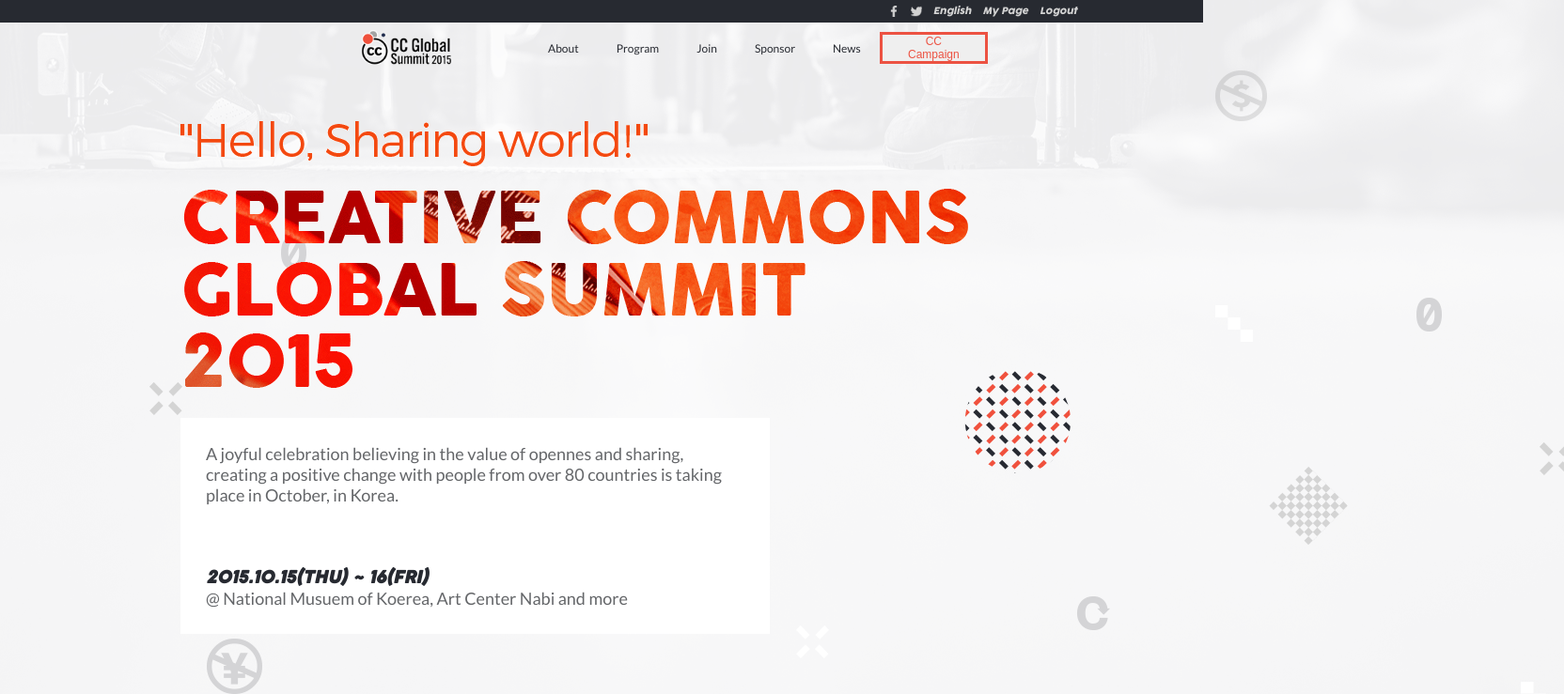
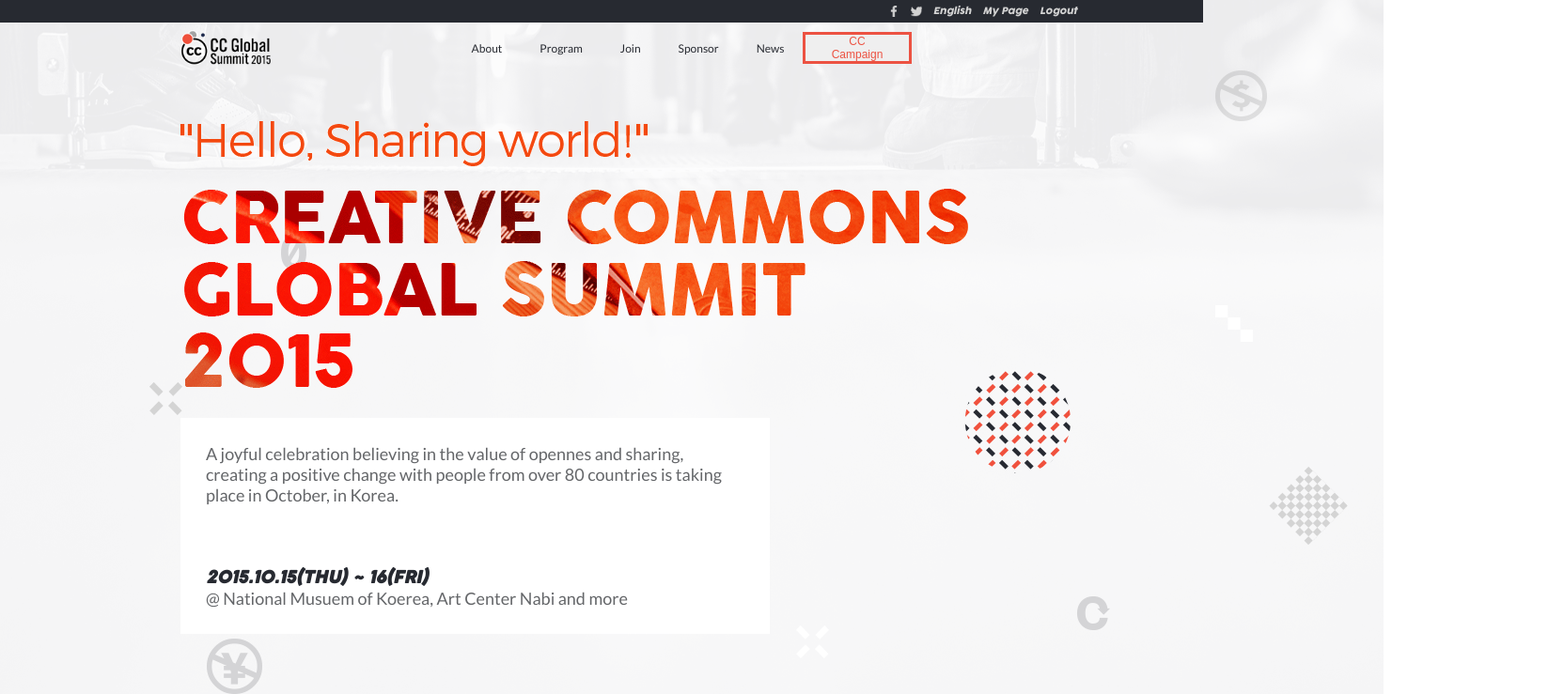
Before and after one commit to fabianofrank/conference-page, a website: page index.html in a window 1280 px wide. Shown: the top 739 px of the page at 94% size, 1664 px wide, since content can reach past the window. Drawn offline with Linux system fonts and the light colour scheme.

Commit message:
Add README.md

```diff
--- a/style.css
+++ b/style.css
@@ -142,7 +142,7 @@
 
 .nav-bar {
   display: flex;
-  margin: 0 30%;
+  margin: 0 15%;
   padding: 48px 0;
 }
 
@@ -161,11 +161,10 @@
 }
 
 .main-nav {
-  max-width: 45vw;
+  max-width: 60vw;
   display: flex;
-  justify-content: flex-end;
   align-items: center;
-  margin: 6%;
+  margin: 6% 12%;
 }
 
 .main-nav li {
```
Also changed, not shown: README.md (added).
